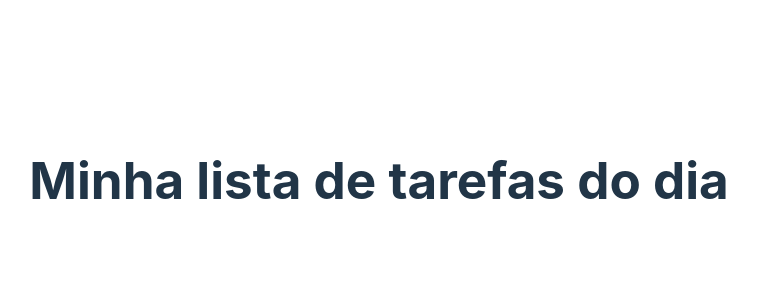
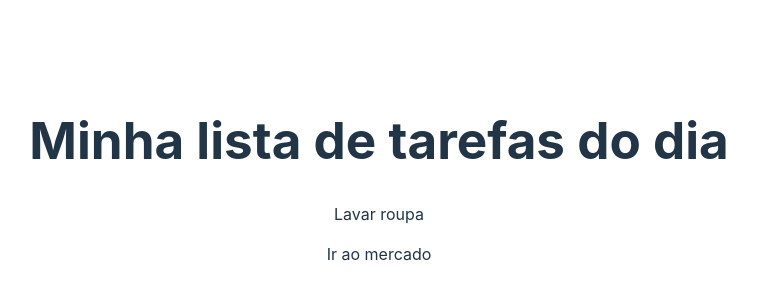
Before and after one commit to rmoraesaraujo/MiniProjetoComReactJS, a React (Vite) app: page / in a window 1280 px wide. Shown: the part 220-520 px from the top of the page, without its empty margins (261-1018 px from the left). Built offline with nearby package versions, Linux system fonts and the light colour scheme.

Commit message:
ItemsContainer e TaskItems

```diff
--- a/src/App.jsx
+++ b/src/App.jsx
@@ -1,7 +1,13 @@
+import ItemsContainer from './ItemsContainer';
 import './App.css';
 
 function App() {
-  return <h1>Minha lista de tarefas do dia</h1>;
+  return (
+    <div>
+      <h1>Minha lista de tarefas do dia</h1>
+      <ItemsContainer listaDeTarefas={['Lavar roupa', 'Ir ao mercado']} />
+    </div>
+  );
 }
 
 export default App;
--- /dev/null
+++ b/src/ItemsContainer.jsx
@@ -0,0 +1,13 @@
+import TaskItem from './TaskItem';
+
+const ItemsContainer = ({ listaDeTarefas }) => {
+  return (
+    <div>
+      {listaDeTarefas.map((t) => (
+        <TaskItem tarefa={t} />
+      ))}
+    </div>
+  );
+};
+
+export default ItemsContainer;
--- /dev/null
+++ b/src/TaskItem.jsx
@@ -0,0 +1,5 @@
+const TaskItem = ({ tarefa }) => {
+  return <p>{tarefa}</p>;
+};
+
+export default TaskItem;
```
